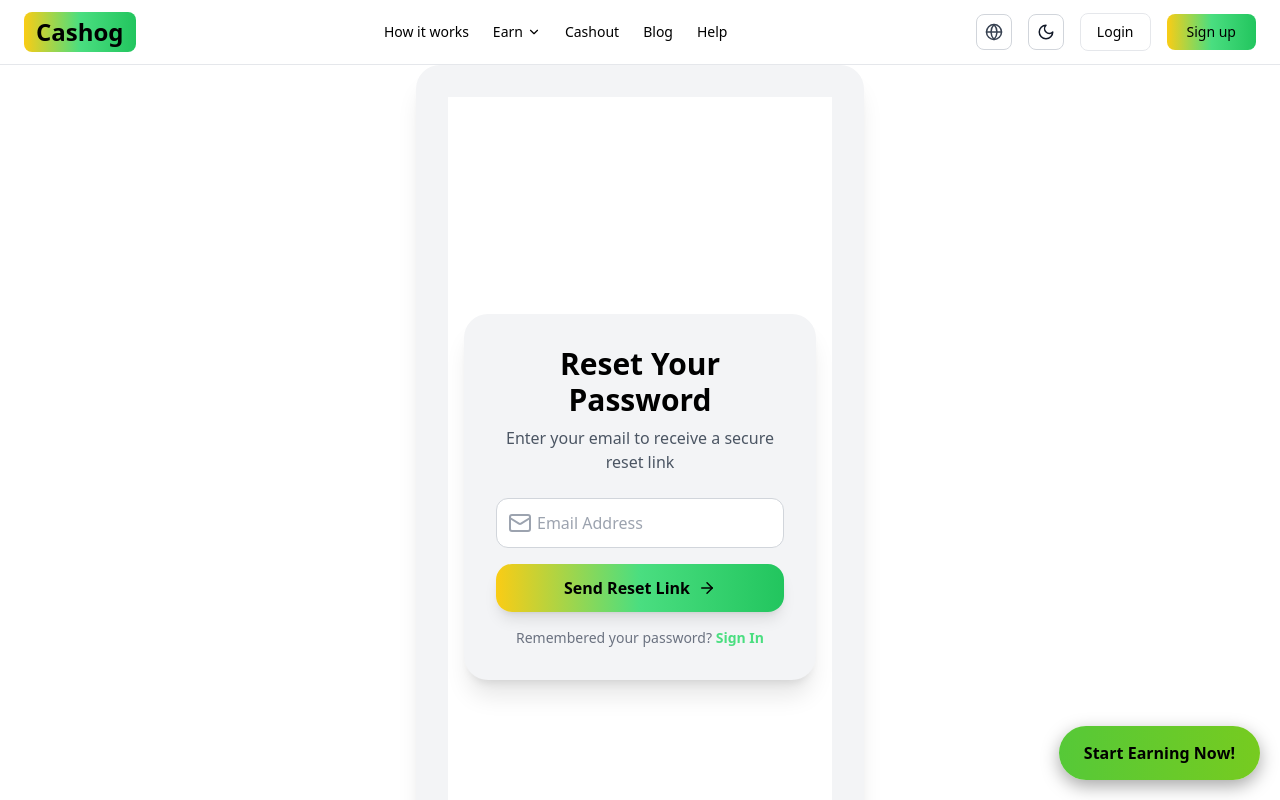
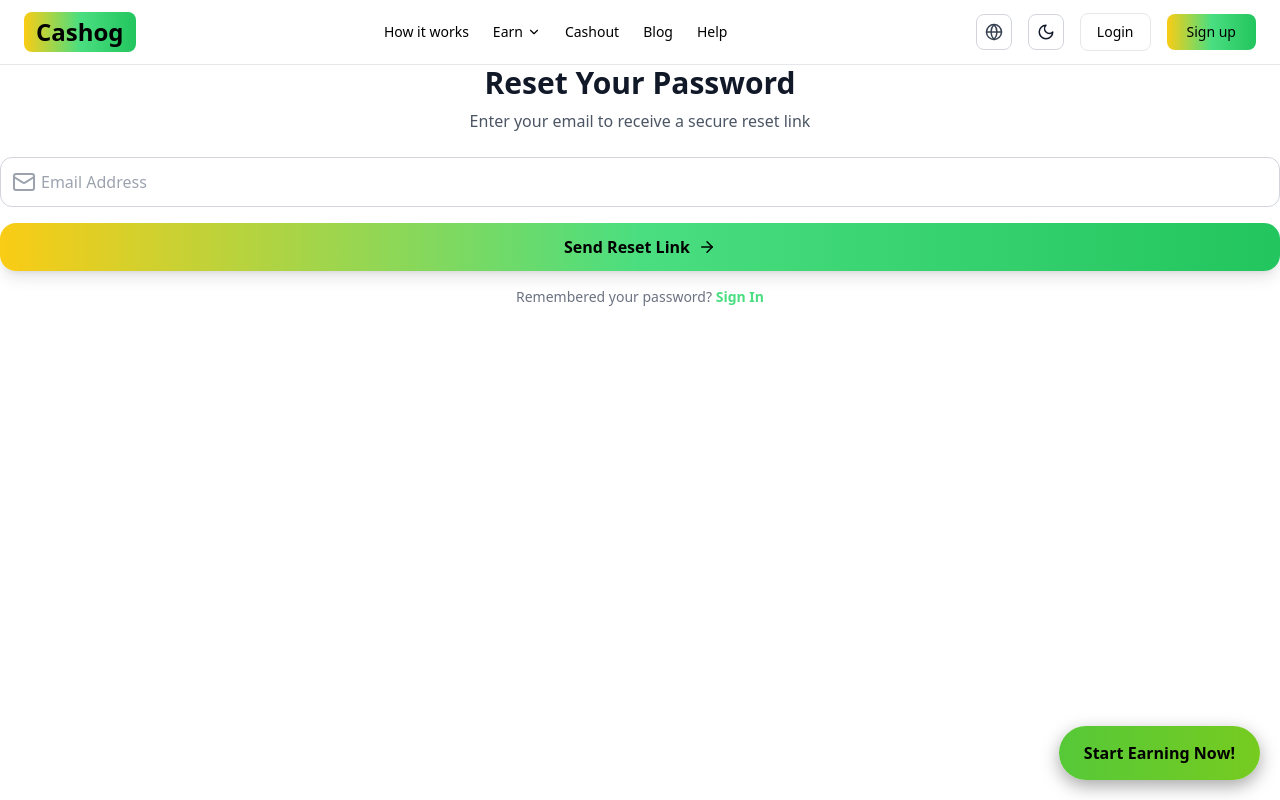
Before and after one commit to tool63/cashin, a Next.js app: page /reset in a window 1280 px wide. Shown: the top 800 px of the page. Built offline with nearby package versions, Linux system fonts and the light colour scheme.

Commit message:
Update layout.tsx

```diff
--- a/app/(auth)/layout.tsx
+++ b/app/(auth)/layout.tsx
@@ -1,30 +1,18 @@
 "use client";
 
-import React from "react";
+import React, { ReactNode } from "react";
 import { ThemeProvider } from "next-themes";
-import { motion } from "framer-motion";
-import Meta from "@/components/seo/SeoEngine";
 
 interface AuthLayoutProps {
-  children: React.ReactNode;
-  title?: string;
-  description?: string;
+  children: ReactNode; // ⚡ must be ReactNode
 }
 
-export default function AuthLayout({ children, title = "Cashog - Secure Login & Sign Up", description = "Login or sign up for Cashog and start earning rewards instantly." }: AuthLayoutProps) {
+export default function AuthLayout({ children }: AuthLayoutProps) {
   return (
-    <ThemeProvider attribute="class">
-      <Meta title={title} description={description} />
-      <main className="min-h-screen flex flex-col items-center justify-center bg-white dark:bg-[#070A14] transition-colors duration-300 px-4">
-        <motion.div
-          initial={{ opacity: 0, y: 20 }}
-          animate={{ opacity: 1, y: 0 }}
-          transition={{ duration: 0.6 }}
-          className="w-full max-w-md bg-gray-100 dark:bg-[#1A1F2B] rounded-3xl p-8 shadow-xl"
-        >
-          {children}
-        </motion.div>
-      </main>
+    <ThemeProvider attribute="class" defaultTheme="system">
+      <div className="min-h-screen flex flex-col bg-white dark:bg-[#070A14] text-gray-900 dark:text-white">
+        {children}
+      </div>
     </ThemeProvider>
   );
 }
```
